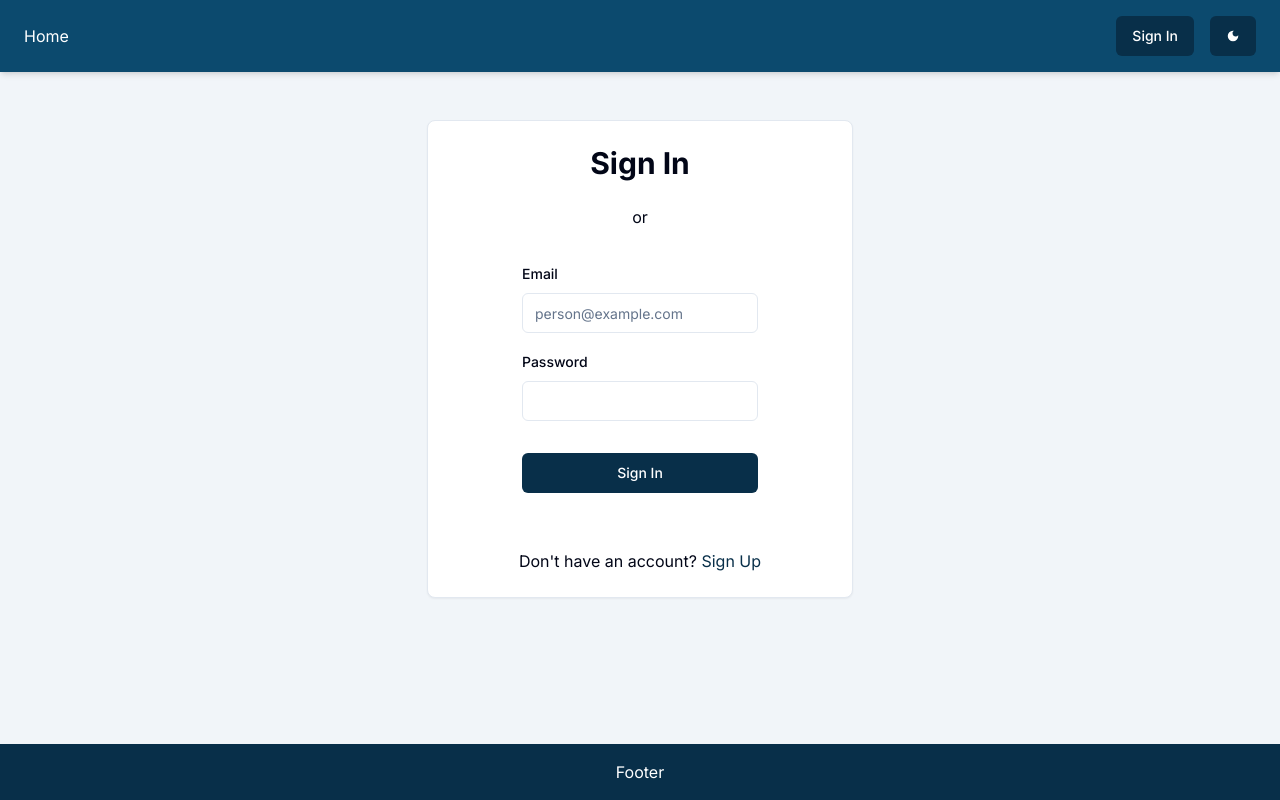
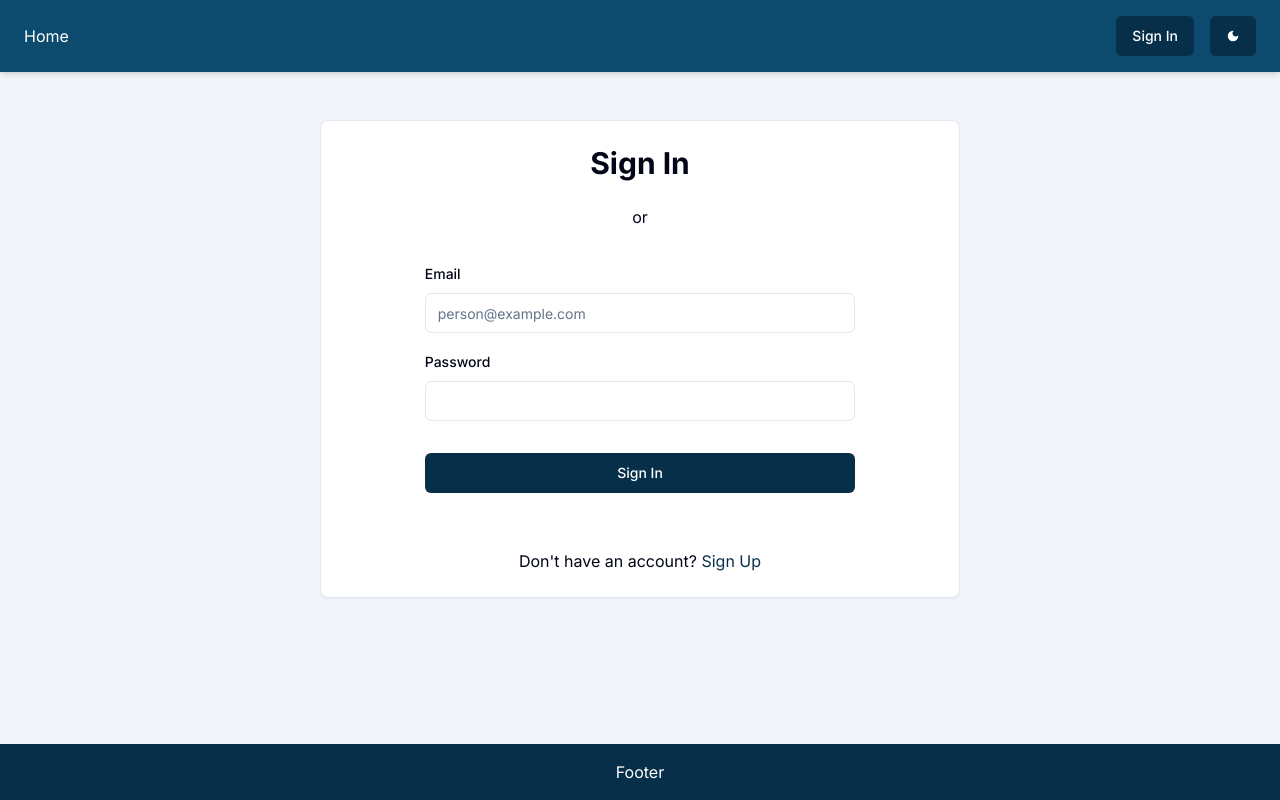
Before and after one commit to bbachdev/casting-app, a Next.js app: page /signin in a window 1280 px wide. Built offline with nearby package versions, Linux system fonts and the light colour scheme.

Commit message:
Adjust CardContent width on SignIn page

```diff
--- a/src/app/(auth)/signin/page.tsx
+++ b/src/app/(auth)/signin/page.tsx
@@ -40,14 +40,14 @@ export default function SignIn() {
 
   return (
     <ContentContainer>
-      <Card className={`mt-12 mx-auto flex flex-col items-center justify-center w-1/3`}>
+      <Card className={`mt-12 mx-auto flex flex-col items-center justify-center w-1/2`}>
         <CardHeader>
           <h1 className={`text-3xl font-bold`}>Sign In</h1>
         </CardHeader>
-        <CardContent>
+        <CardContent className={`w-9/12`}>
           <p>or</p>
           <Form {...form}>
-            <form onSubmit={form.handleSubmit(onSubmit)} className={`my-8 text-left`}>
+            <form onSubmit={form.handleSubmit(onSubmit)} className={`my-8 text-left w-full`}>
               <FormField name="email" control={form.control} render={({field}) => (
                 <FormItem className={`my-4`}>
                   <FormLabel>Email</FormLabel>
```
